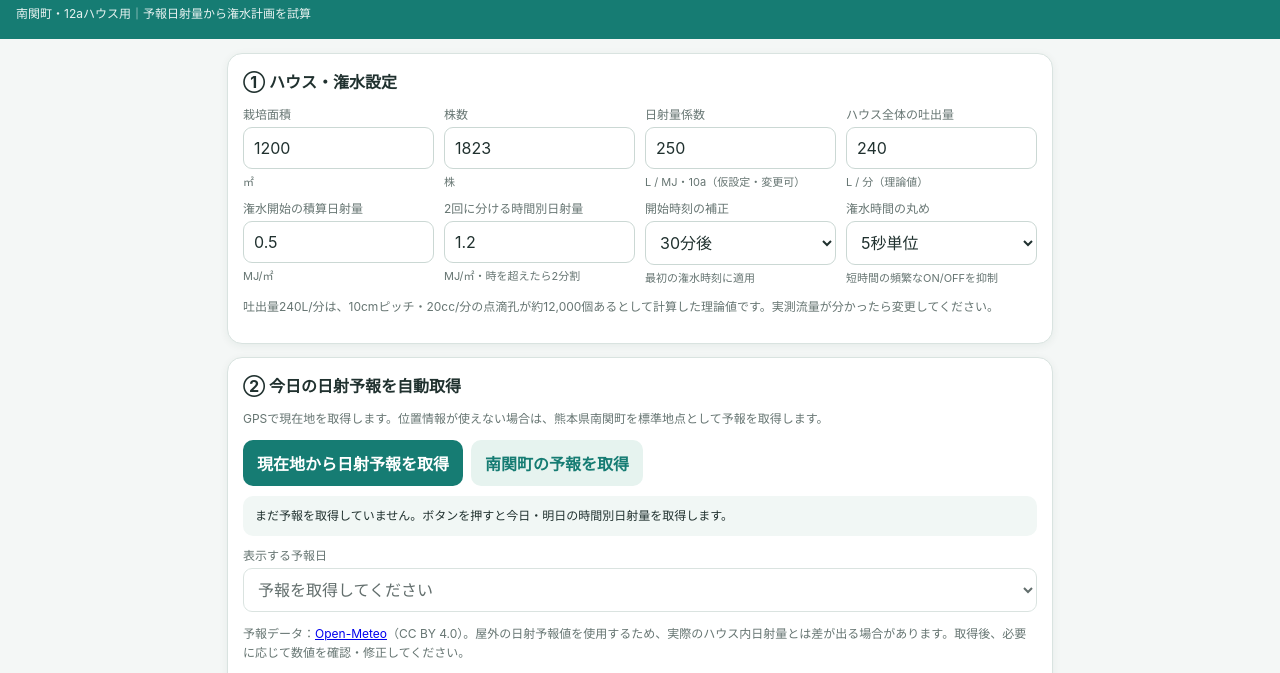
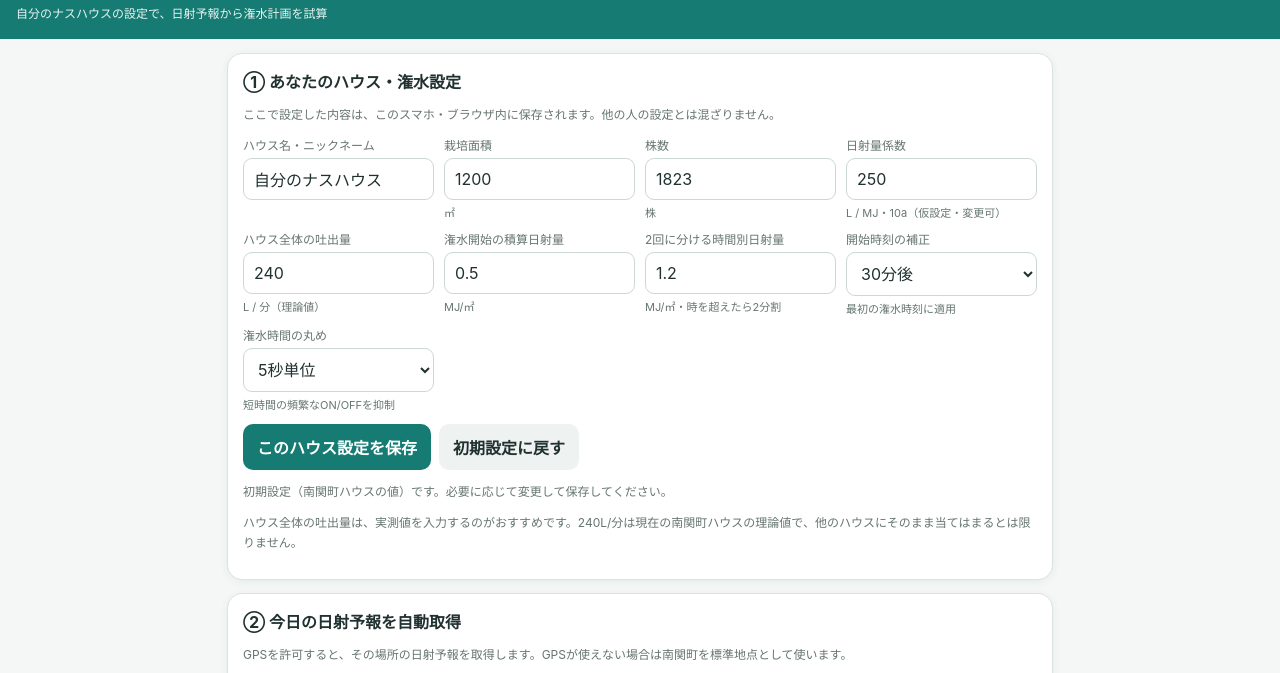
Before and after one commit to shimasakiy-code/nasu-irrigation-scheduler, a plain HTML site: page index.html in a window 1280 px wide. Shown: the part 48-721 px from the top of the page. Drawn offline with Linux system fonts and the light colour scheme.

Commit message:
Add files via upload

```diff
--- a/index.html
+++ b/index.html
@@ -42,11 +42,13 @@ footer{text-align:center;color:var(--muted);font-size:11px;padding:8px 0 25px}
 </style>
 </head>
 <body>
-<header><h1>ナス日射比例潅水スケジューラー</h1><p>南関町・12aハウス用｜予報日射量から潅水計画を試算</p></header>
+<header><h1>ナス日射比例潅水スケジューラー</h1><p id="headerProfile">あなたのハウス設定で、日射予報から潅水計画を試算</p></header>
 <main>
 <section class="card">
-<h2>① ハウス・潅水設定</h2>
+<h2>① あなたのハウス・潅水設定</h2>
+<p class="sub">ここで設定した内容は、このスマホ・ブラウザ内に保存されます。他の人の設定とは混ざりません。</p>
 <div class="grid">
+ <div class="field"><label for="profileName">ハウス名・ニックネーム</label><input id="profileName" type="text" value="自分のナスハウス" maxlength="30" placeholder="例：第1ハウス"></div>
  <div class="field"><label for="area">栽培面積</label><input id="area" type="number" value="1200" min="1" step="10"><div class="unit">㎡</div></div>
  <div class="field"><label for="plants">株数</label><input id="plants" type="number" value="1823" min="1"><div class="unit">株</div></div>
  <div class="field"><label for="coef">日射量係数</label><input id="coef" type="number" value="250" min="0" step="5"><div class="unit">L / MJ・10a（仮設定・変更可）</div></div>
@@ -56,12 +58,17 @@ footer{text-align:center;color:var(--muted);font-size:11px;padding:8px 0 25px}
  <div class="field"><label for="startOffset">開始時刻の補正</label><select id="startOffset"><option value="0">予報時刻どおり</option><option value="30" selected>30分後</option><option value="15">15分後</option></select><div class="unit">最初の潅水時刻に適用</div></div>
  <div class="field"><label for="rounding">潅水時間の丸め</label><select id="rounding"><option value="1">1秒単位</option><option value="5" selected>5秒単位</option><option value="10">10秒単位</option></select><div class="unit">短時間の頻繁なON/OFFを抑制</div></div>
 </div>
-<p class="sub">吐出量240L/分は、10cmピッチ・20cc/分の点滴孔が約12,000個あるとして計算した理論値です。実測流量が分かったら変更してください。</p>
+<div class="actions">
+ <button id="saveSettings">このハウス設定を保存</button>
+ <button class="light" id="resetSettings">初期設定に戻す</button>
+</div>
+<p id="settingsStatus" class="sub" aria-live="polite">設定はまだ保存されていません。</p>
+<p class="sub">ハウス全体の吐出量は、実測値を入力するのがおすすめです。240L/分は現在の南関町ハウスの理論値で、他のハウスにそのまま当てはまるとは限りません。</p>
 </section>
 
 <section class="card">
 <h2>② 今日の日射予報を自動取得</h2>
-<p class="sub">GPSで現在地を取得します。位置情報が使えない場合は、熊本県南関町を標準地点として予報を取得します。</p>
+<p class="sub">GPSを許可すると、その場所の日射予報を取得します。GPSが使えない場合は南関町を標準地点として使います。</p>
 <div class="actions" style="margin-top:8px">
  <button id="fetchForecast">現在地から日射予報を取得</button>
  <button class="secondary" id="fetchNankan">南関町の予報を取得</button>
@@ -127,11 +134,23 @@ footer{text-align:center;color:var(--muted);font-size:11px;padding:8px 0 25px}
 <div class="tablewrap"><table><thead><tr><th>予報時刻</th><th>日射量</th><th>配分水量</th><th>潅水時間</th></tr></thead><tbody id="hourBody"></tbody></table></div>
 </section>
 </section>
-<footer>試算用ツール v1.2｜今日・翌日の日射予報：Open-Meteo｜計算はこの端末で実行</footer>
+<footer>試算用ツール v1.3｜設定は端末ごとに保存｜今日・翌日の日射予報：Open-Meteo</footer>
 </main>
 <script>
 const $=id=>document.getElementById(id);
 const NANKAN={latitude:33.0597,longitude:130.5438,name:'熊本県南関町（標準地点）'};
+const SETTINGS_KEY='nasuIrrigationHouseSettings_v1';
+const SETTING_IDS=['profileName','area','plants','coef','flow','threshold','split','startOffset','rounding'];
+const DEFAULT_SETTINGS={profileName:'自分のナスハウス',area:'1200',plants:'1823',coef:'250',flow:'240',threshold:'0.5',split:'1.2',startOffset:'30',rounding:'5'};
+function readSettings(){const v={};for(const id of SETTING_IDS)v[id]=$(id).value;return v;}
+function applySettings(v){for(const id of SETTING_IDS)if(v[id]!==undefined)$(id).value=v[id];updateProfileLabel();}
+function updateProfileLabel(){const name=$('profileName').value.trim()||'あなたのハウス';$('headerProfile').textContent=`${name}の設定で、日射予報から潅水計画を試算`; }
+function saveSettings(showMessage=true){try{localStorage.setItem(SETTINGS_KEY,JSON.stringify(readSettings()));updateProfileLabel();if(showMessage)$('settingsStatus').textContent='この端末にハウス設定を保存しました。次回もこの設定で使えます。';return true;}catch(e){if(showMessage)$('settingsStatus').textContent='このブラウザでは設定を保存できませんでした。';return false;}}
+function loadSettings(){try{const raw=localStorage.getItem(SETTINGS_KEY);if(raw){applySettings({...DEFAULT_SETTINGS,...JSON.parse(raw)});$('settingsStatus').textContent='保存済みのハウス設定を読み込みました。';}else{applySettings(DEFAULT_SETTINGS);$('settingsStatus').textContent='初期設定（南関町ハウスの値）です。必要に応じて変更して保存してください。';}}catch(e){applySettings(DEFAULT_SETTINGS);$('settingsStatus').textContent='初期設定を表示しています。';}}
+$('saveSettings').addEventListener('click',()=>saveSettings(true));
+$('resetSettings').addEventListener('click',()=>{if(confirm('ハウス設定を初期値に戻しますか？')){applySettings(DEFAULT_SETTINGS);saveSettings(false);$('settingsStatus').textContent='初期設定に戻しました。この端末に保存済みです。';calculate();}});
+$('profileName').addEventListener('input',updateProfileLabel);
+loadSettings();
 function tokyoDateParts(date=new Date()){
  const parts=new Intl.DateTimeFormat('en-CA',{timeZone:'Asia/Tokyo',year:'numeric',month:'2-digit',day:'2-digit',hour:'2-digit',minute:'2-digit',hourCycle:'h23'}).formatToParts(date);
  const v={}; for(const p of parts) if(p.type!=='literal') v[p.type]=p.value;
@@ -247,6 +266,7 @@ function fmtTime(min){min=((min%1440)+1440)%1440;return `${String(Math.floor(min
 function calculate(){
  try{
   const rows=parseRows();
+  saveSettings(false);
   const area=+$('area').value, plants=+$('plants').value, coef=+$('coef').value, flow=+$('flow').value;
   const threshold=+$('threshold').value, split=+$('split').value, offset=+$('startOffset').value, unit=+$('rounding').value;
   if([area,plants,flow].some(x=>!Number.isFinite(x)||x<=0)||!Number.isFinite(coef)||coef<0)throw new Error('面積・株数・吐出量・係数を確認してください。');
```
